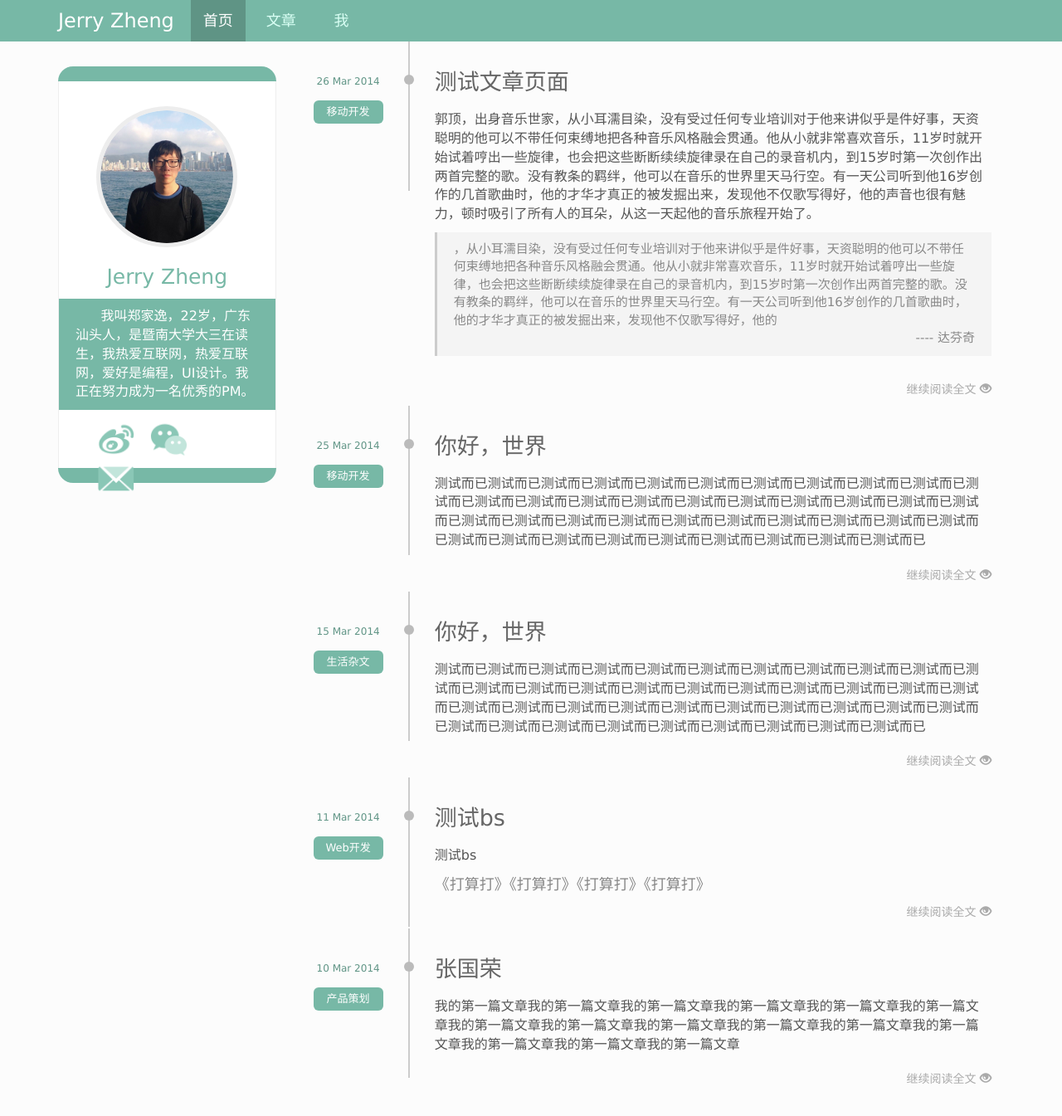
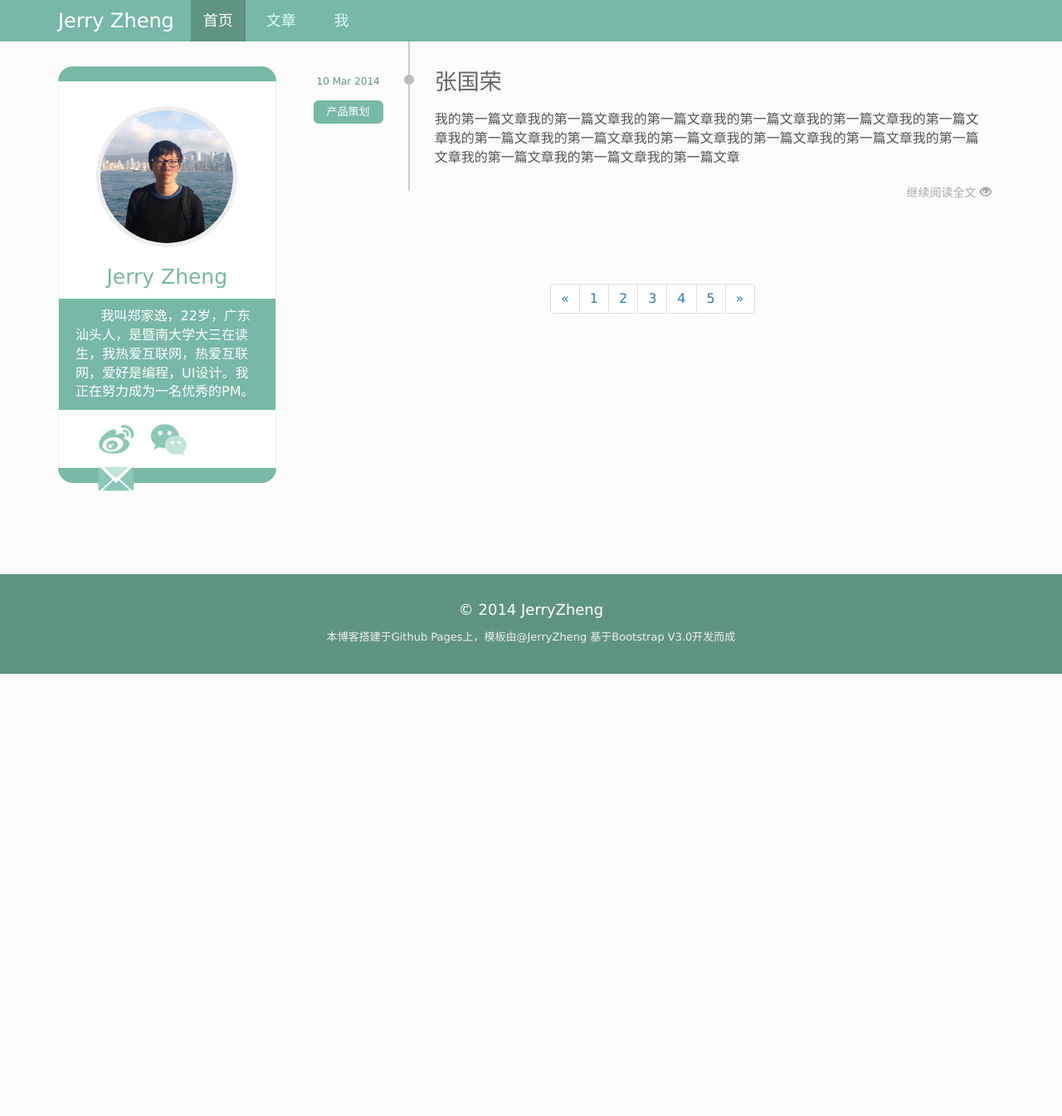
Before and after one commit to PMJerryZheng/myblog, a Jekyll site: the page built from index.html, in a window 1280 px wide and 1400 px high. Shown: the top 1345 px of the window at 83% size. Built offline with Jekyll 4.4.1, drawn with Linux system fonts in a browser that asks for light colours; nearby versions of some CDN libraries.

Commit message:
change 34

```diff
--- a/_posts/2014-03-11-bs-tmpl.html
+++ /dev/null
@@ -1,17 +0,0 @@
----
-layout: article-basic
-title: 测试bs
-category: Web开发
-permalink: /test-bs.html
----
-<p>测试bs</p>
-《打算打》《打算打》《打算打》《打算打》
-
-<table class="table">
-	<th>
-		<td>变量名</td><td>变量值</td>
-	</th>
-	<tr >
-		<td>21</td><td>12312</td>
-	</tr>
-</table>
--- a/_posts/2014-03-15-test2.html
+++ /dev/null
@@ -1,7 +0,0 @@
----
-layout: article-basic
-title: 你好，世界
-category: 生活杂文
-permalink: /hello-world.html
----
-<p>测试而已测试而已测试而已测试而已测试而已测试而已测试而已测试而已测试而已测试而已测试而已测试而已测试而已测试而已测试而已测试而已测试而已测试而已测试而已测试而已测试而已测试而已测试而已测试而已测试而已测试而已测试而已测试而已测试而已测试而已测试而已测试而已测试而已测试而已测试而已测试而已测试而已测试而已测试而已测试而已</p>
--- a/_posts/2014-03-25-do-test.html
+++ /dev/null
@@ -1,7 +0,0 @@
----
-layout: article-basic
-title: 你好，世界
-category: 移动开发
-permalink: /just-test.html
----
-<p>测试而已测试而已测试而已测试而已测试而已测试而已测试而已测试而已测试而已测试而已测试而已测试而已测试而已测试而已测试而已测试而已测试而已测试而已测试而已测试而已测试而已测试而已测试而已测试而已测试而已测试而已测试而已测试而已测试而已测试而已测试而已测试而已测试而已测试而已测试而已测试而已测试而已测试而已测试而已测试而已</p>
--- a/_posts/2014-03-26-test-img.html
+++ /dev/null
@@ -1,9 +0,0 @@
----
-layout: article-basic
-title: 测试文章页面
-category: 移动开发
-permalink: /test-article.html
----
-            <p >郭顶，出身音乐世家，从小耳濡目染，没有受过任何专业培训对于他来讲似乎是件好事，天资聪明的他可以不带任何束缚地把各种音乐风格融会贯通。他从小就非常喜欢音乐，11岁时就开始试着哼出一些旋律，也会把这些断断续续旋律录在自己的录音机内，到15岁时第一次创作出两首完整的歌。没有教条的羁绊，他可以在音乐的世界里天马行空。有一天公司听到他16岁创作的几首歌曲时，他的才华才真正的被发掘出来，发现他不仅歌写得好，他的声音也很有魅力，顿时吸引了所有人的耳朵，从这一天起他的音乐旅程开始了。</p>
-            <blockquote>，从小耳濡目染，没有受过任何专业培训对于他来讲似乎是件好事，天资聪明的他可以不带任何束缚地把各种音乐风格融会贯通。他从小就非常喜欢音乐，11岁时就开始试着哼出一些旋律，也会把这些断断续续旋律录在自己的录音机内，到15岁时第一次创作出两首完整的歌。没有教条的羁绊，他可以在音乐的世界里天马行空。有一天公司听到他16岁创作的几首歌曲时，他的才华才真正的被发掘出来，发现他不仅歌写得好，他的<br>&nbsp;<address >---- 达芬奇</address></blockquote>
-            <a class="fancybox" rel="group" href="./img/index-bg.jpg"><img src="./img/index-bg.jpg" alt="点击查看大图"/></a>
--- a/css/article.css
+++ b/css/article.css
@@ -113,6 +113,7 @@
 
 .grey-bg{
 	width: 100%;
+	min-height: 500px;
 }
 
 .content-box{
```
Also changed, not shown: 3 other files.
